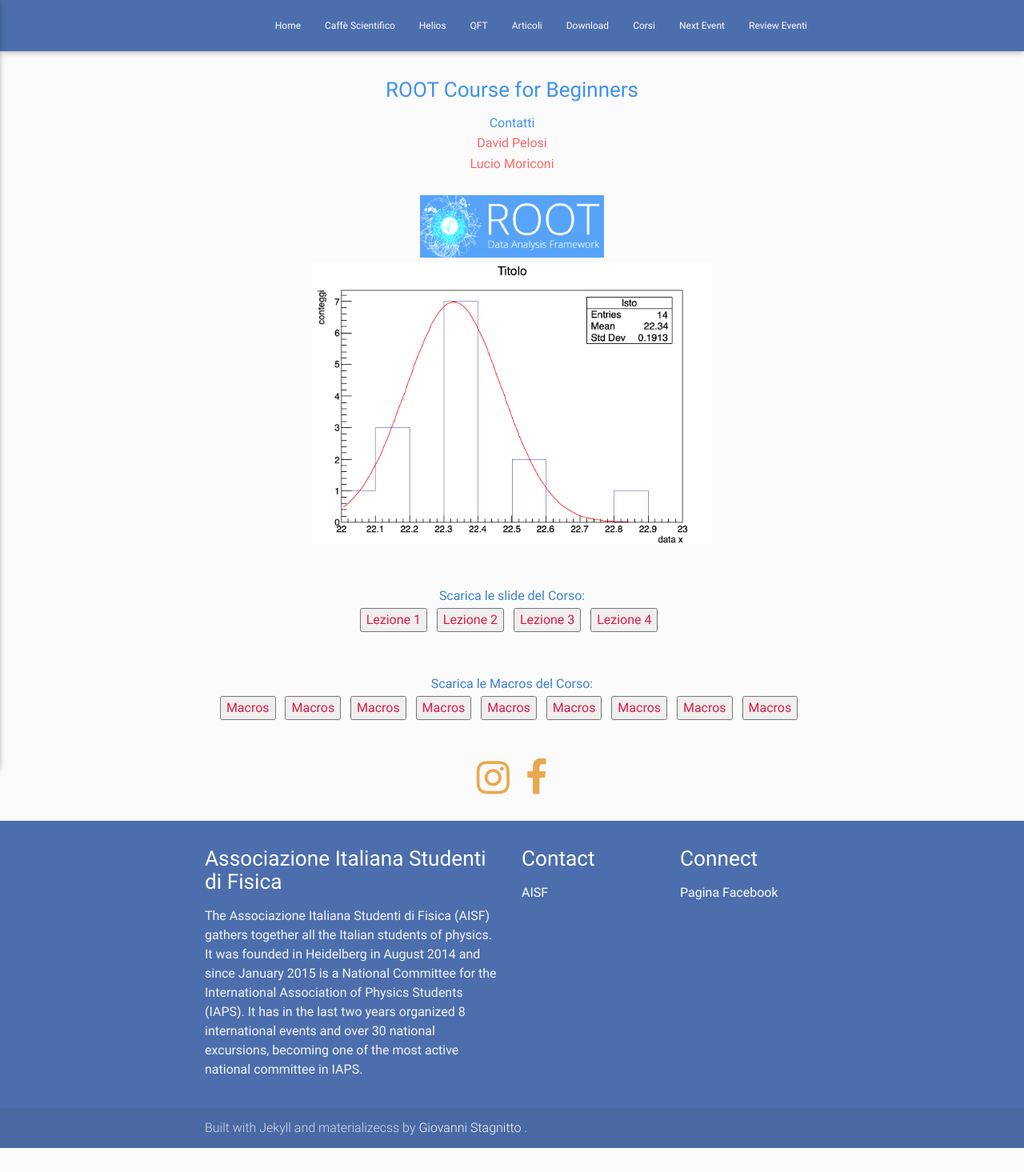
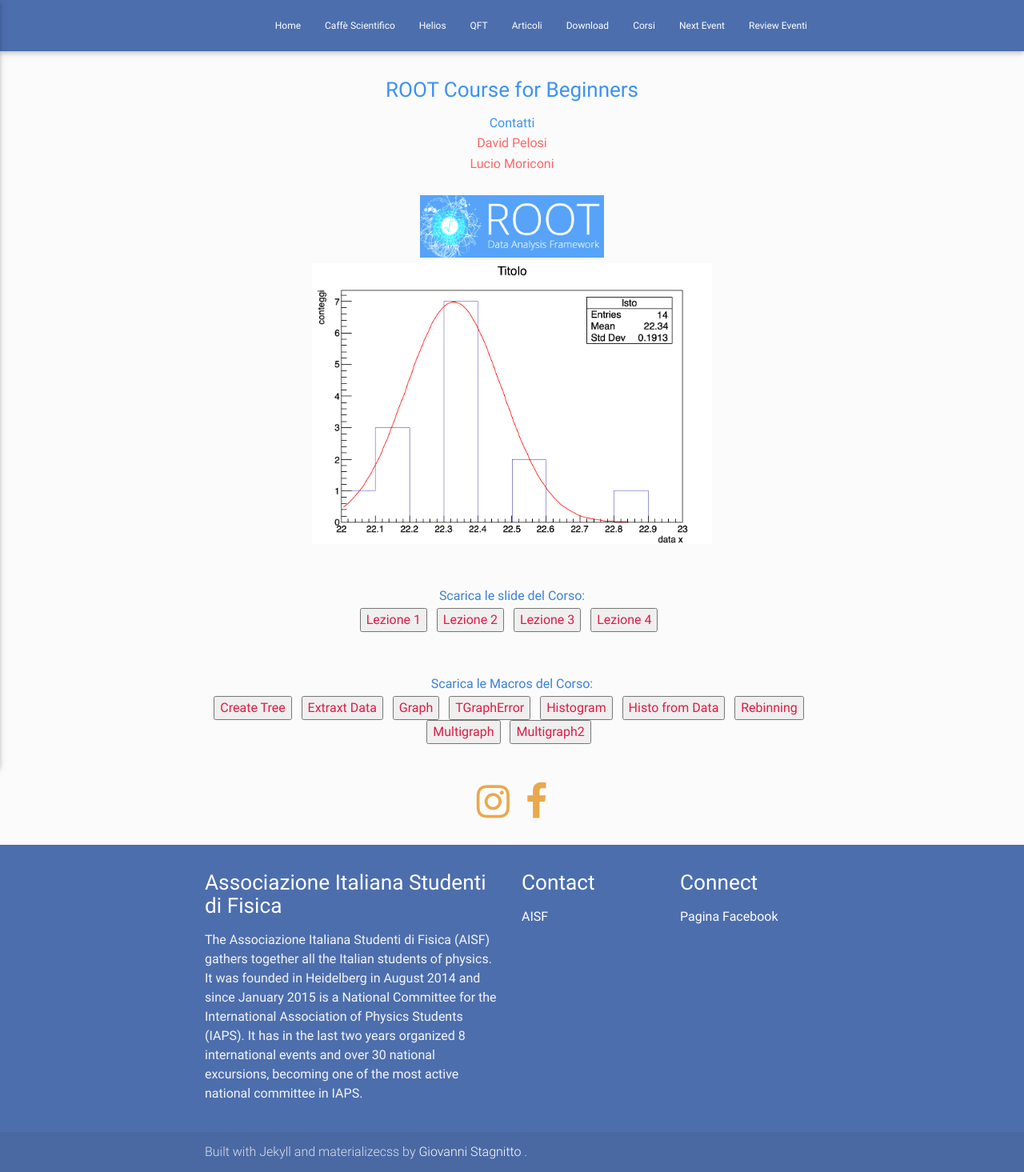
Before and after one commit to ai-sf/aisf_perugia, a Jekyll site: the page built from ROOT.html, in a window 1280 px wide. Shown: the whole page at 80% size. Built offline with Jekyll 4.4.1, drawn with Linux system fonts in a browser that asks for light colours; nearby versions of some CDN libraries; before the commit the page ends 1435 px from its top, so only the background shows below that.

Commit message:
Update ROOT.html

```diff
--- a/ROOT.html
+++ b/ROOT.html
@@ -49,15 +49,15 @@
 
 <br><br>
 <center><h6 style="color:rgb(60, 128, 214);">Scarica le Macros del Corso:</h6>
-<button> <type="button"> <a href="/perugia/Root/createTree.cpp"> Macros </button> &nbsp;
-<button> <type="button"> <a href="/perugia/Root/FitFromTree.cpp"> Macros </button> &nbsp;
-<button> <type="button"> <a href="/perugia/Root/Graph.cpp"> Macros </button> &nbsp;
-<button> <type="button"> <a href="/perugia/Root/Inputdati.cpp">Macros </button> &nbsp;
-<button> <type="button"> <a href="/perugia/Root/Isto.cpp"> Macros</button> &nbsp;
-<button> <type="button"> <a href="/perugia/Root/IstoImport.cpp"> Macros </button> &nbsp;
-<button> <type="button"> <a href="/perugia/Root/IstoRebin.cpp"> Macros </button> &nbsp;
-<button> <type="button"> <a href="/perugia/Root/Multigraph.cpp"> Macros </button> &nbsp;
-<button> <type="button"> <a href="/perugia/Root/Multigraph2.cpp"> Macros </button> &nbsp;</center>
+<button> <type="button"> <a href="/perugia/Root/createTree.cpp"> Create Tree </button> &nbsp;
+<button> <type="button"> <a href="/perugia/Root/FitFromTree.cpp"> Extraxt Data </button> &nbsp;
+<button> <type="button"> <a href="/perugia/Root/Graph.cpp"> Graph </button> &nbsp;
+<button> <type="button"> <a href="/perugia/Root/Inputdati.cpp">TGraphError </button> &nbsp;
+<button> <type="button"> <a href="/perugia/Root/Isto.cpp"> Histogram</button> &nbsp;
+<button> <type="button"> <a href="/perugia/Root/IstoImport.cpp"> Histo from Data </button> &nbsp;
+<button> <type="button"> <a href="/perugia/Root/IstoRebin.cpp"> Rebinning </button> &nbsp;
+<button> <type="button"> <a href="/perugia/Root/Multigraph.cpp"> Multigraph </button> &nbsp;
+<button> <type="button"> <a href="/perugia/Root/Multigraph2.cpp"> Multigraph2 </button> &nbsp;</center>
 
 
 
```
